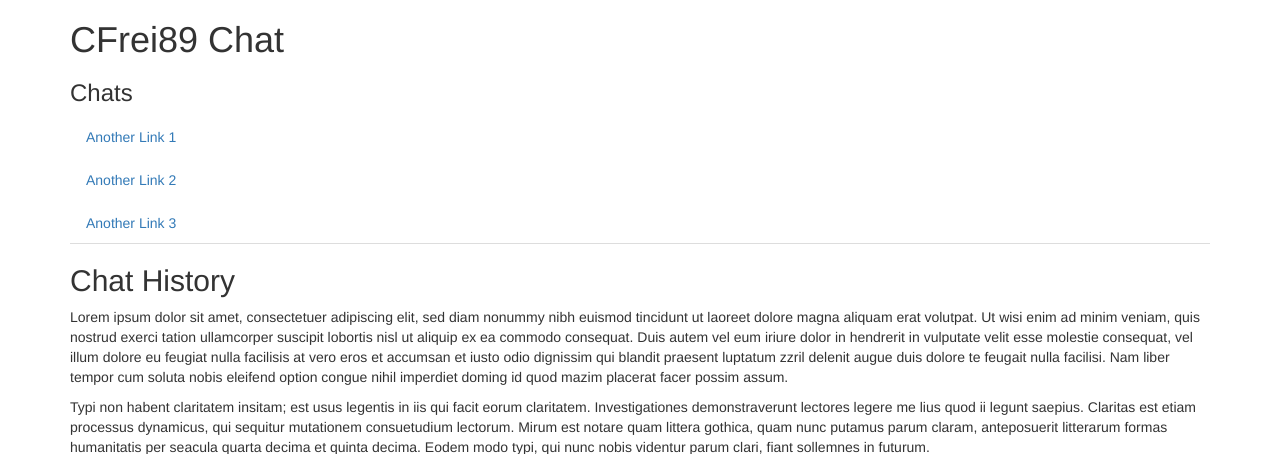
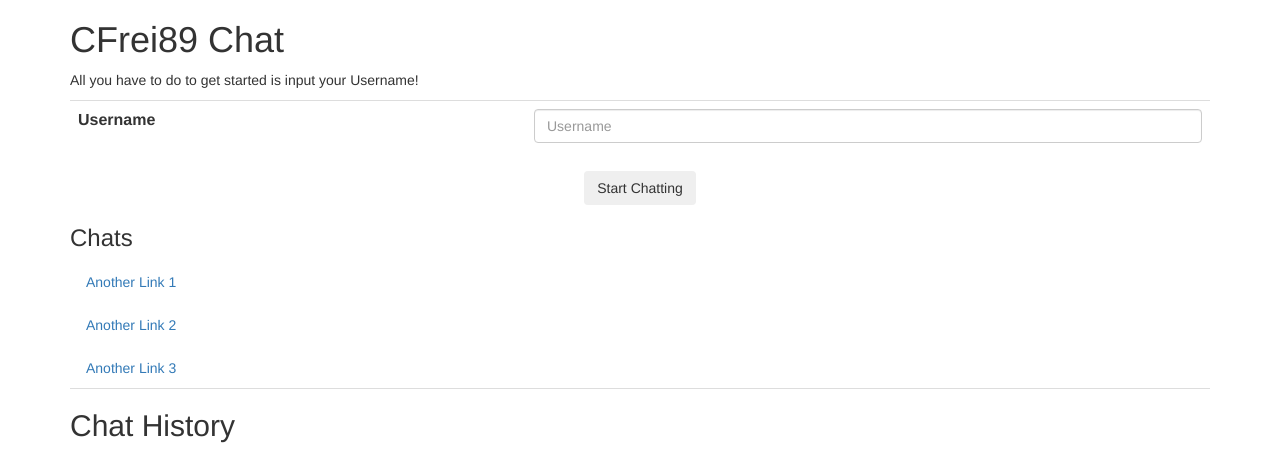
Before and after one commit to Frei2019/project2, a Flask app: page / in a window 1280 px wide. Shown: the top 454 px of the page. Run offline with Flask 2, Linux system fonts and the light colour scheme; parts of the project's set-up code (start-up, migrations or seed data) failed here and were passed over; some libraries are stand-ins or nearby versions.

Commit message:
Adapted application.py for the new models. In models.py corrected some coding errors and added check if chat already exists. Started with index.js: Displaying of username form if no username is defined index.html: added the userform, where a username can be input

```diff
--- a/application.py
+++ b/application.py
@@ -8,18 +8,13 @@
 app.config["SECRET_KEY"] = os.getenv("SECRET_KEY")
 socketio = SocketIO(app)
 
-chats = []
 chats = ChatCollection()
 
 if True:
+    chats.add_chat("TestChat1", "Bob")
+    chats.add_message("TestChat1", "Hello World!", "Bob")
+    chats.add_message("TestChat1", "Hello World yourself!", "Alice")
 
-    chats.append(Chat("TestChat1", "Bob"))
-    chats[-1].add_message(Message("Oh wow, the first chat!", "Alice"))
-    chats[-1].add_message(Message("Blub", "Bob"))
-
-    chats.append(Chat("TestChat1", "Bob"))
-    chats[-1].add_message(Message("Oh wow, the first chat!", "Alice"))
-    chats[-1].add_message(Message("Blub", "Bob"))
 
 # It seems stupid to always send all chats with all messages, not necessary..
 # this could be just sending a "new message notification", the complete thing
--- a/static/index.js
+++ b/static/index.js
@@ -0,0 +1,27 @@
+// change everything to unreadable, display Username input field, else, display everything normaly
+
+document.addEventListener('DOMContentLoaded', () => {
+  // if a username is already set, the form for the input of the username is hidden
+  if (localStorage.getItem('username')) {
+    document.querySelector('#userform').style.visibility = "hidden";
+    document.querySelector('#userform').style.height = "0%";
+    // TODO: make sure that everything is visible, also add, that everything else is invisable!
+  };
+
+  // TODO: make sure the Username is displayed somewhere!
+
+  // if the username form is submitted, the username is set to the input value
+  var userform = document.querySelector('#userform')
+
+  userform.onsubmit = () => {
+    if (document.querySelector('#username').value.length > 5) {
+      localStorage.setItem('username', document.querySelector('#username').value);
+      userform.style.visibility = "hidden";
+      userform.style.height = "0%";
+    } else {
+      // this sets the backgroundColor to red if a username that is to short was input
+      userform.style.backgroundColor = 'red';
+      event.preventDefault();
+    };
+  };
+});
--- a/templates/index.html
+++ b/templates/index.html
@@ -1,14 +1,30 @@
 <link href="//netdna.bootstrapcdn.com/twitter-bootstrap/2.3.2/css/bootstrap-combined.min.css" rel="stylesheet" id="bootstrap-css">
-<script src="//netdna.bootstrapcdn.com/twitter-bootstrap/2.3.2/js/bootstrap.min.js"></script>
-<script src="//code.jquery.com/jquery-1.11.1.min.js"></script>
+<!-- <script src="//netdna.bootstrapcdn.com/twitter-bootstrap/2.3.2/js/bootstrap.min.js"></script> -->
 <!------ Include the above in your HEAD tag ---------->
 
 <head>
 <title>CFrei89 Chat</title>
+<script src=../static/index.js></script>
 </head>
 <body>
   <div class='container'>
     <h1>CFrei89 Chat</h1>
+    <form id="userform">
+      <p>All you have to do to get started is input your Username!</p>
+      <table class="table table-sm mt-5 w-50">
+        <tbody>
+          <tr>
+            <!-- this will fix the first column to 50% of the w-50 (i.e. 25% of the overall page) -->
+            <th style="width: 40%" class="align-middle">Username</th>
+            <td><input class="form-control mr-sm-2" type="username" placeholder="Username" id="username"></td>
+          </tr>
+        </tbody>
+      </table>
+      <div class="text-center">
+        <button class="btn btn-light, mt-4">Start Chatting</button>
+      </div>
+    </form>
+
     <!--- <div class='navbar navbar-inverse'>
       <div class='navbar-inner nav-collapse' style="height: auto;">
         <ul class="nav">
```
Also changed, not shown: models.py (+11 -7 lines).
